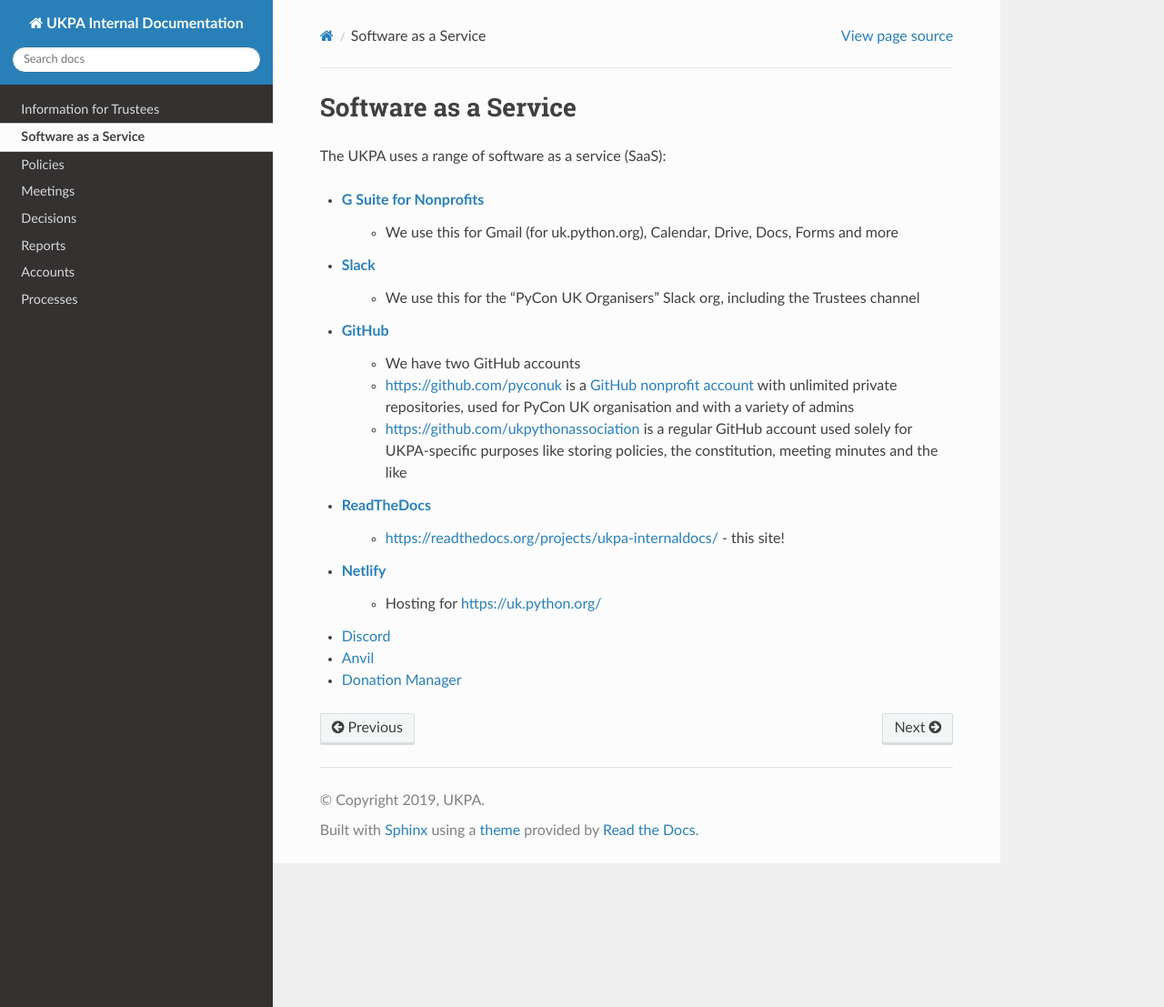
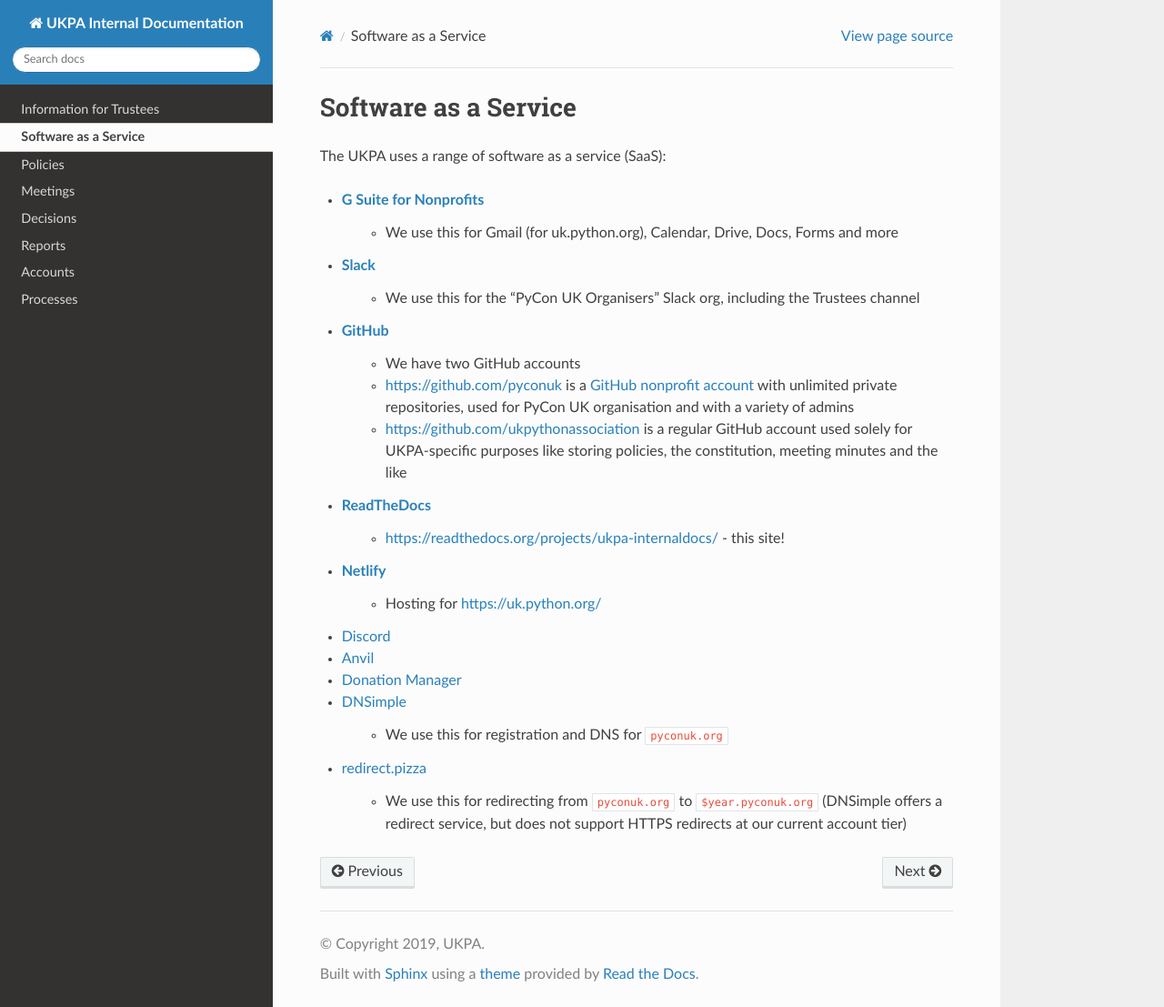
Before and after one commit to UKPythonAssociation/ukpa-internaldocs, a Sphinx documentation site: the page built from source/saas.rst, in a window 1280 px wide and 1107 px high. Shown: the whole window at 91% size. Built offline with Sphinx 7.4.7 and the Read the Docs theme 3.1.0, drawn with Linux system fonts in a browser that asks for light colours.

Commit message:
Add DNSimple and redirect.pizza to the SaaS list

```diff
--- a/source/saas.rst
+++ b/source/saas.rst
@@ -18,3 +18,9 @@
 * `Discord <https://discord.com/>`_
 * `Anvil <https://anvil.works/>`_
 * `Donation Manager <https://www.donationmanager.co.uk/>`_
+* `DNSimple <https://dnsimple.com/>`_
+
+    * We use this for registration and DNS for ``pyconuk.org``
+* `redirect.pizza <https://redirect.pizza/>`_
+
+    * We use this for redirecting from ``pyconuk.org`` to ``$year.pyconuk.org`` (DNSimple offers a redirect service, but does not support HTTPS redirects at our current account tier)
```
